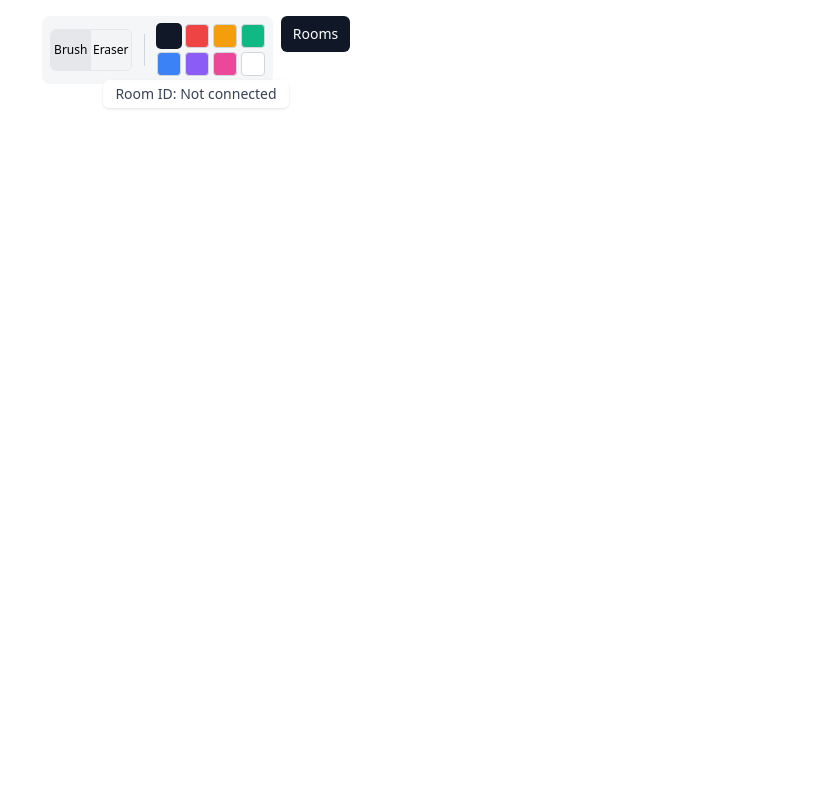
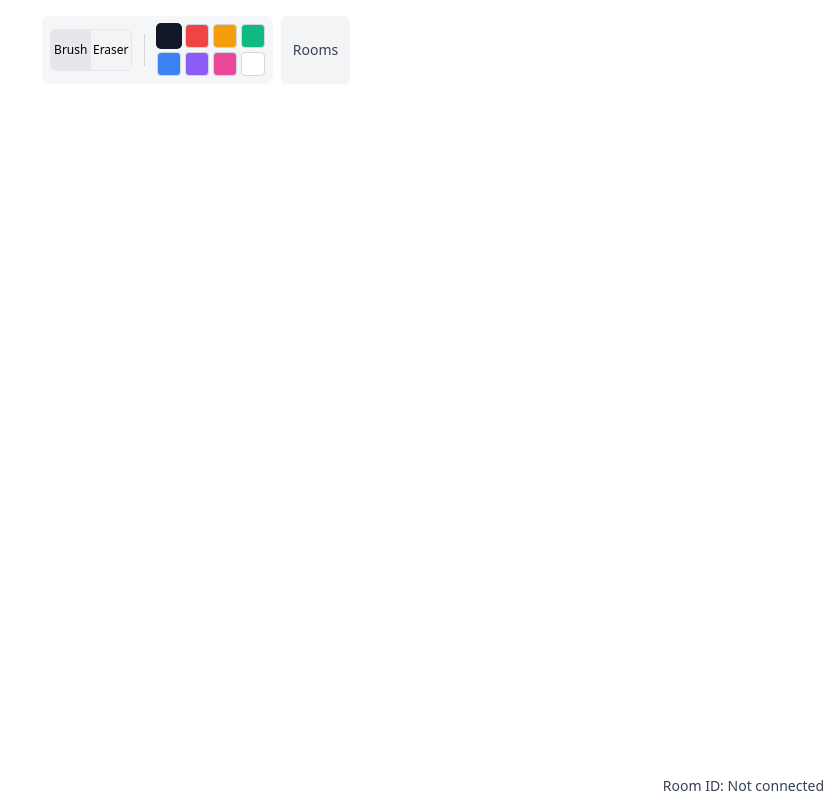
Before and after one commit to muaiiad/collab-board, a React (Vite) app in the folder apps/client/: page / in a window 1280 px wide. Shown: the whole page, without its empty margins (444-1280 px from the left). Built offline with nearby package versions, Linux system fonts and the light colour scheme; no server answers.

Commit message:
change the UI

```diff
--- a/apps/client/src/App.jsx
+++ b/apps/client/src/App.jsx
@@ -10,6 +10,7 @@ function App() {
     const [tool, setTool] = useState("brush");
     const [color,setColor] = useState("#111827");
     const [isRoomManagerOpen, setIsRoomManagerOpen] = useState(false);
+    const [roomsAnchor, setRoomsAnchor] = useState(null);
     const [canvasState, canvasDispatch] = useReducer(canvasReducer, {
         strokes: {},
         undoStack: [],
@@ -69,13 +70,27 @@ function App() {
 
     return (
         <>
-            <Toolbar tool={tool} setTool={setTool} color={color} setColor={setColor} setIsRoomManagerOpen={setIsRoomManagerOpen} />
-            <div className="fixed inset-x-0 top-20 flex justify-center">
-                <div className="rounded-md bg-white/80 px-3 py-1 text-sm text-gray-700 shadow-sm backdrop-blur">
+            <Toolbar
+                tool={tool}
+                setTool={setTool}
+                color={color}
+                setColor={setColor}
+                isRoomManagerOpen={isRoomManagerOpen}
+                setIsRoomManagerOpen={setIsRoomManagerOpen}
+                onRoomsButtonLayout={setRoomsAnchor}
+            />
+            <div className="fixed inset-x-0 bottom-0 flex justify-end">
+                <div className={`rounded-md bg-transparent px-3 py-1 text-sm ${currentId != null ? "text-green-800" : "text-gray-700"}`}>
                     Room ID: {currentId ?? "Not connected"}
                 </div>
             </div>
-            <RoomManager onJoinRoom={joinRoom} onCreateRoom={createRoom} isOpen={isRoomManagerOpen} setIsOpen={setIsRoomManagerOpen} />
+            <RoomManager
+                onJoinRoom={joinRoom}
+                onCreateRoom={createRoom}
+                isOpen={isRoomManagerOpen}
+                setIsOpen={setIsRoomManagerOpen}
+                anchor={roomsAnchor}
+            />
             <DrawingCanvas canvasState={canvasState} dispatch={canvasDispatch} tool={tool} color={color} socket={socket} boardId={currentId} />
         </>
     );
--- a/apps/client/src/ui/RoomManager.jsx
+++ b/apps/client/src/ui/RoomManager.jsx
@@ -1,6 +1,6 @@
 import { useState } from "react";
 
-export default function RoomManager({ onJoinRoom, onCreateRoom , isOpen, setIsOpen}) {
+export default function RoomManager({ onJoinRoom, onCreateRoom , isOpen, setIsOpen, anchor }) {
     const [view, setView] = useState("home");
     const [createdCode, setCreatedCode] = useState("");
     const [joinCode, setJoinCode] = useState("");
@@ -83,10 +83,21 @@ export default function RoomManager({ onJoinRoom, onCreateRoom , isOpen, setIsOp
         );
     }
 
+    const panelStyle = anchor
+        ? {
+            top: `${anchor.top}px`,
+            left: `min(${Math.round(anchor.right + 8)}px, calc(100vw - 21rem))`,
+        }
+        : undefined;
+
     return (
         <>
             {isOpen && (
-                <div className="fixed right-4 top-20 z-20 w-80 rounded-xl border border-gray-200 bg-gray-100/90 p-4 shadow-lg backdrop-blur">
+                <div
+                    id="rooms-panel"
+                    style={panelStyle}
+                    className="fixed z-20 w-80 rounded-xl border border-gray-200 bg-gray-100/90 p-4 shadow-lg backdrop-blur"
+                >
                     <div className="mb-3 flex items-center justify-between">
                         <p className="text-xs font-medium uppercase tracking-wide text-gray-500">Room Manager</p>
                         <button
--- a/apps/client/src/ui/Toolbar.jsx
+++ b/apps/client/src/ui/Toolbar.jsx
@@ -1,14 +1,65 @@
-function Toolbar({ tool, setTool, color, setColor, setIsRoomManagerOpen}) {
+import { useEffect, useRef } from "react";
+
+function Toolbar({
+    tool,
+    setTool,
+    color,
+    setColor,
+    isRoomManagerOpen,
+    setIsRoomManagerOpen,
+    onRoomsButtonLayout,
+    roomsDisabled = false,
+}) {
+    const roomsButtonRef = useRef(null);
+
+    function emitRoomsButtonLayout() {
+        if (!onRoomsButtonLayout || !roomsButtonRef.current) return;
+        const rect = roomsButtonRef.current.getBoundingClientRect();
+        onRoomsButtonLayout({
+            top: rect.top,
+            right: rect.right,
+        });
+    }
+
     function chooseBrush() {
         setTool("brush");
     }
     function chooseEraser() {
         setTool("eraser");
     }
+    function toggleRooms() {
+        if (roomsDisabled) return;
+        emitRoomsButtonLayout();
+        setIsRoomManagerOpen((prev) => !prev);
+    }
+    function handleRoomsKeyDown(e) {
+        if (roomsDisabled) return;
+        if (e.key === " ") {
+            e.preventDefault();
+            toggleRooms();
+        }
+    }
+
+    useEffect(() => {
+        emitRoomsButtonLayout();
+    }, [isRoomManagerOpen]);
+
+    useEffect(() => {
+        if (!onRoomsButtonLayout) return;
+        function handleReposition() {
+            emitRoomsButtonLayout();
+        }
+        window.addEventListener("resize", handleReposition);
+        window.addEventListener("scroll", handleReposition, true);
+        return () => {
+            window.removeEventListener("resize", handleReposition);
+            window.removeEventListener("scroll", handleReposition, true);
+        };
+    }, [onRoomsButtonLayout]);
 
     return (
         <div className="fixed inset-x-0 top-4 flex justify-center">
-            <div className="inline-flex items-start gap-2">
+            <div className="inline-flex items-stretch gap-2">
                 <div className="inline-flex items-center gap-3 rounded-lg bg-gray-100/80 p-2 backdrop-blur">
                 {/* Tools */}
                 <div className="inline-flex overflow-hidden rounded-md border border-gray-200">
@@ -64,10 +115,23 @@ function Toolbar({ tool, setTool, color, setColor, setIsRoomManagerOpen}) {
                 </div>
                 </div>
                 <button
-                    onClick={() => setIsRoomManagerOpen(true)}
-                    className="rounded-md bg-gray-900 px-3 py-2 text-sm font-medium text-white transition hover:bg-gray-800 cursor-pointer"
+                    ref={roomsButtonRef}
+                    type="button"
+                    onClick={toggleRooms}
+                    onKeyDown={handleRoomsKeyDown}
+                    aria-expanded={isRoomManagerOpen}
+                    aria-controls="rooms-panel"
+                    aria-label={isRoomManagerOpen ? "Close rooms panel" : "Open rooms panel"}
+                    disabled={roomsDisabled}
+                    className={`inline-flex h-full items-center gap-2 rounded-md px-3 py-2 text-sm font-medium transition cursor-pointer focus-visible:outline-none focus-visible:ring-2 focus-visible:ring-gray-500 focus-visible:ring-offset-2 ${
+                        roomsDisabled
+                            ? "cursor-not-allowed bg-gray-100 text-gray-400"
+                            : isRoomManagerOpen
+                            ? "bg-gray-200 text-gray-900 shadow-sm"
+                            : "bg-gray-100 text-gray-700 hover:bg-gray-200 active:bg-gray-300"
+                    }`}
                 >
-                    Rooms
+                    <span>Rooms</span>
                 </button>
             </div>
         </div>
```
